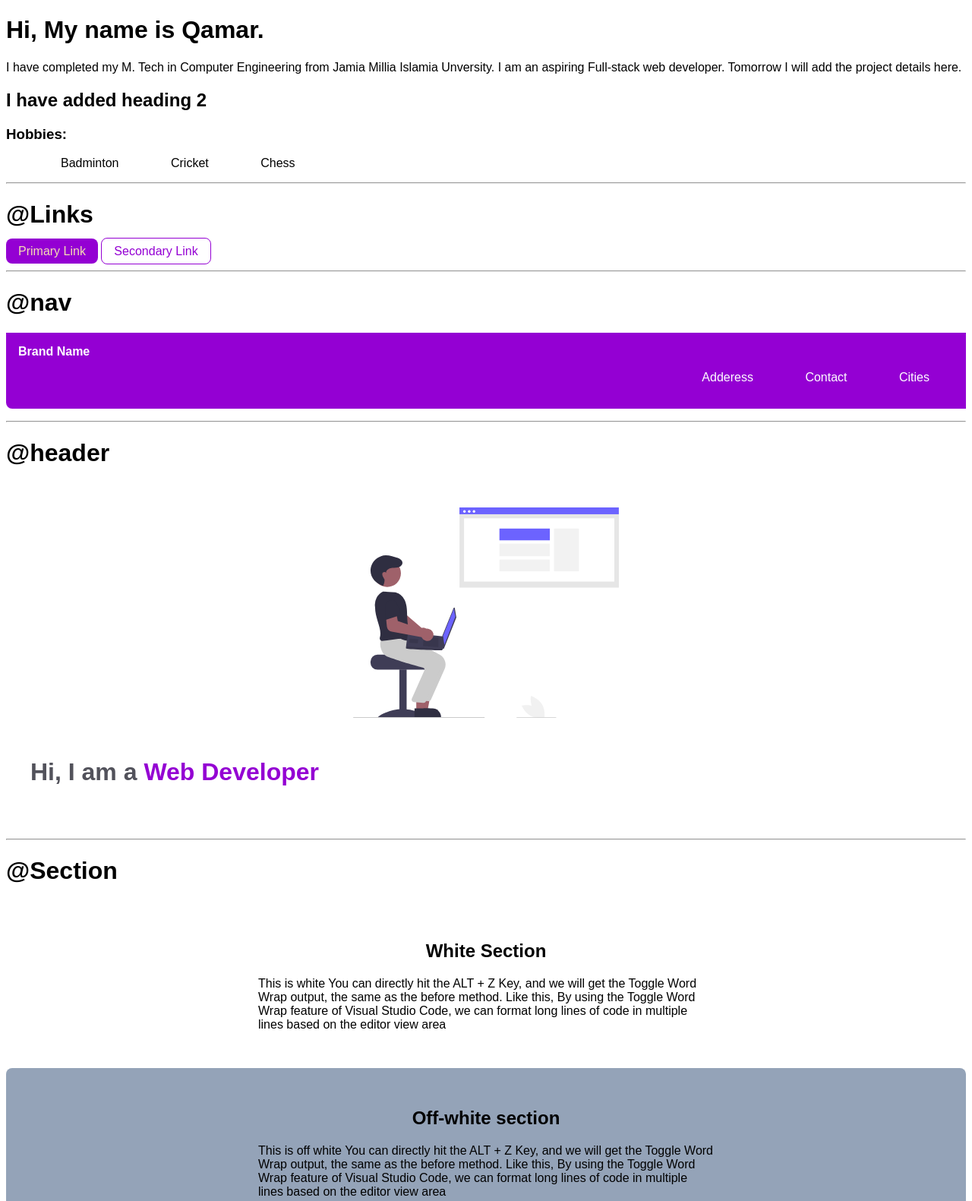
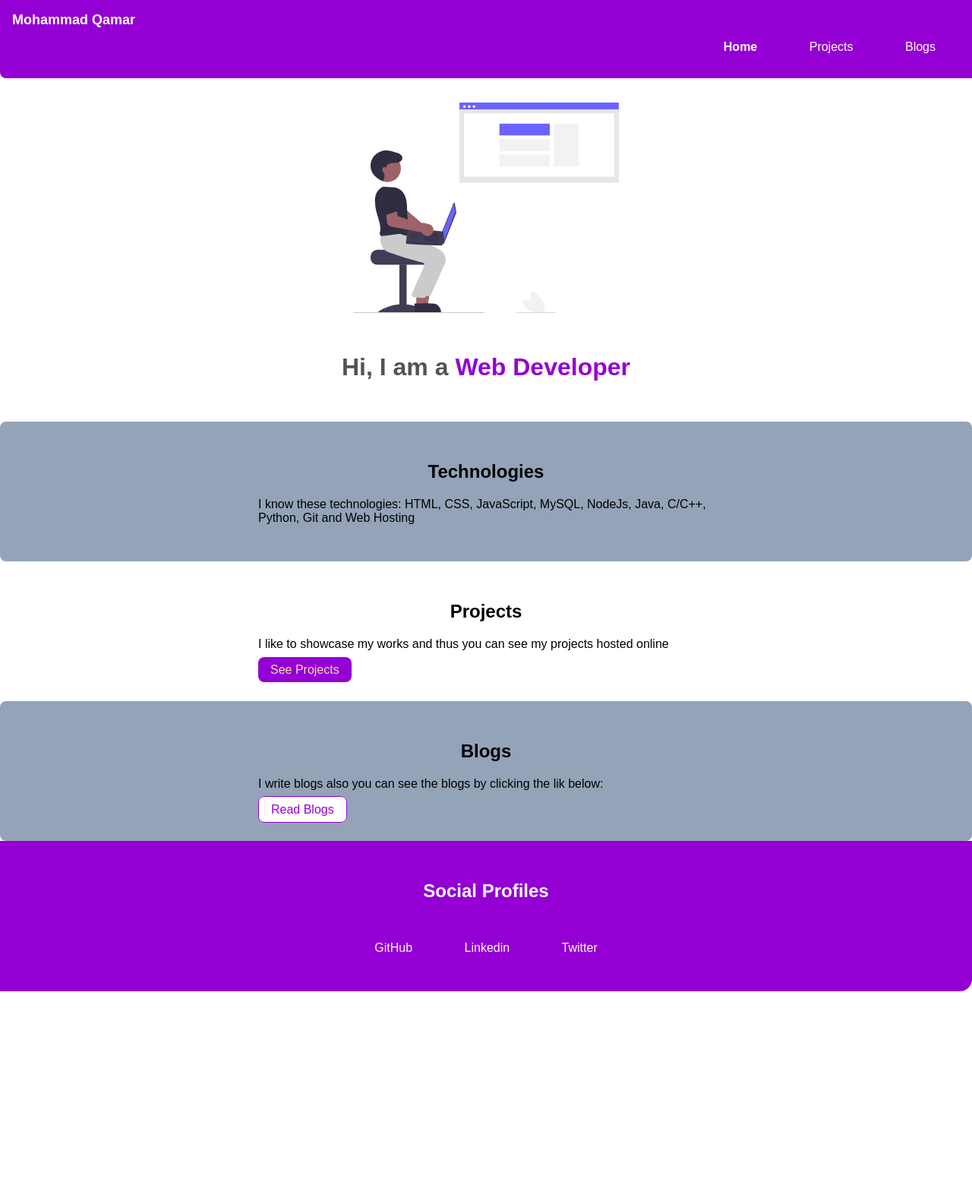
Before and after one commit to Qamar0745/MyPortfolio, a plain HTML site: page index.html in a window 1280 px wide. Shown: the top 1581 px of the page at 76% size. After the commit the page ends 1305 px from the top, so only its background shows below. Drawn offline with Linux system fonts and the light colour scheme.

Commit message:
Added projects and blogs section

```diff
--- a/index.html
+++ b/index.html
@@ -4,78 +4,63 @@
     <meta charset="UTF-8">
     <meta http-equiv="X-UA-Compatible" content="IE=edge">
     <meta name="viewport" content="width=device-width, initial-scale=1.0">
-    <title>Mohd Qamar</title>
+    <title>Home | Mohd Qamar</title>
     <link rel="stylesheet" href="styles.css">
 </head>
 <body>
-    <h1>Hi, My name is Qamar.</h1>
-    <p>I have completed my M. Tech in Computer Engineering from Jamia Millia Islamia Unversity.
-        I am an aspiring Full-stack web developer.
+
+    <nav class="navigation container">
+        <div class="brand">Mohammad Qamar</div>
+        <ul class="list-style">
+            <li class="list-inline"><a href="/" class="link link-active">Home</a></li>
 
 
-        Tomorrow I will add the project details here.
-    </p>
+            <li class="list-inline"><a href="/projects.html" class="link">Projects</a></li>
 
-    <h2>I have added heading 2</h2>
+            <li class="list-inline">
+                <a href="/blogs.html" class="link">Blogs</a>
+            </li>
 
-    <h3>Hobbies:</h3>
-    <ul>
-        <p class="list-inline">Badminton</p>
-        <p class="list-inline">Cricket</p>
-        <p class="list-inline">Chess</p>
-    </ul>
-    <hr>
-    <h1>@Links</h1>
-    <a href="/" class="primary">Primary Link</a>
-    <a href="/" class="secondary">Secondary Link</a>
-    <hr>
-
-    <h1>@nav</h1>
-    <nav class="navigation container">
-        <div class="brand">Brand Name</div>
-        <ul class="list-style">
-            <li class="list-inline">Adderess</li>
-            <li class="list-inline">Contact</li>
-            <li class="list-inline">Cities</li>
         </ul>
     </nav>
-    <hr>
 
-    <h1>@header</h1>
     <header class="header">
         <img src="web_dev.svg" alt="image" class="header-image">
         <h1 class="header-heading">Hi, I am a <span class="heading-inverted">Web Developer</span></h1>
     </header>
 
-    <hr>
-
-    <h1>@Section</h1>
-    <section class="section">
-        <div class="container-center">
-            <h1>White Section</h1>
-            <p>This is white You can directly hit the ALT + Z Key, and we will get the Toggle Word Wrap output, the same as the before method. Like this, By using the Toggle Word Wrap feature of Visual Studio Code, we can format long lines of code in multiple lines based on the editor view area</p>
-        </div>
-    </section>
     <section class="section ow">
         <div class="container-center">
-            <h1>Off-white section</h1>
-            <p>This is off white You can directly hit the ALT + Z Key, and we will get the Toggle Word Wrap output, the same as the before method. Like this, By using the Toggle Word Wrap feature of Visual Studio Code, we can format long lines of code in multiple lines based on the editor view area</p>
+            <h1>Technologies</h1>
+            <p>I know these technologies: HTML, CSS, JavaScript, MySQL, NodeJs, Java, C/C++, Python, Git and Web Hosting</p>
+            </a>
         </div>
     </section>
 
-    <hr>
-    <h1>@footer</h1>
+    <section class="section">
+        <div class="container-center">
+            <h1>Projects</h1>
+            <p>I like to showcase my works and thus you can see my projects hosted online</p>
+            <a href="/" class="primary">See Projects</a>
+        </div>
+    </section>
+
+    <section class="section ow">
+        <div class="container-center">
+            <h1>Blogs</h1>
+            <p>I write blogs also you can see the blogs by clicking the lik below:</p>
+            <a href="/" class="secondary">Read Blogs</a>
+        </div>
+    </section>
+
     <footer class="footer">
         <div class="footer-heading">
-            <h2>Brand name</h2></div>
+            <h2>Social Profiles</h2></div>
             <ul class="footer-list">
-                <li class="list-inline"><a href="/" class="link">SocialOne</a></li>
-                <li class="list-inline"><a href="/" class="link">SocialTwo</a></li>
-                <li class="list-inline"><a href="/" class="link">SocialThree</a></li>
+                <li class="list-inline"><a href="https://github.com/Qamar0745" class="link">GitHub</a></li>
+                <li class="list-inline"><a href="https://linkedin.com" class="link">Linkedin</a></li>
+                <li class="list-inline"><a href="https://twitter.com" class="link">Twitter</a></li>
             </ul>
     </footer>
-
-
-
 </body>
 </html>
--- a/styles.css
+++ b/styles.css
@@ -1,5 +1,15 @@
 body{
-    font-family: 'Montserrat', sans-serif;;
+    font-family: 'Montserrat', sans-serif;
+    margin: 0px;
+}
+
+.link{
+    text-decoration: none;
+    color: white;
+}
+
+.link-active{
+    font-weight: bold;
 }
 
 :root{
@@ -21,7 +31,7 @@ body{
     background-color: white;
     color: var(--primary-color);
     text-decoration: none;
-    border: 1px solid;
+    border: 0.5px solid;
     border-radius: 0.5rem;
 }
 
@@ -48,6 +58,7 @@ hr{
 
 .navigation .brand{
     font-weight: bold;
+    font-size: large;
 }
 
 .header{
@@ -63,6 +74,7 @@ hr{
 .header .header-heading{
     color: var(--gray);
     padding-top: 2rem;
+    text-align: center;
 }
 
 .header .header-heading .heading-inverted{
```
Also changed, not shown: blogs.html (added, +26 -0 lines), lib/components.html (added, +81 -0 lines), projects.html (added, +35 -0 lines).
